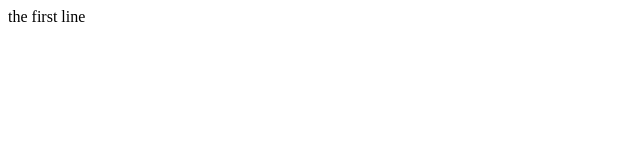
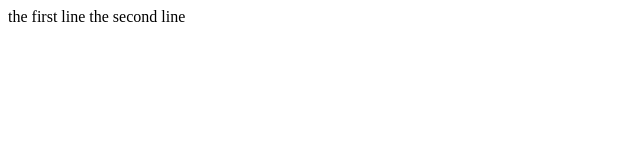
Before and after one commit to nasserkargar/project1, a plain HTML site: page index.html in a window 1280 px wide. Shown: the whole page, without its empty margins (0-640 px from the left). Drawn offline with Linux system fonts and the light colour scheme.

Commit message:
second version

```diff
--- a/index.html
+++ b/index.html
@@ -1 +1,2 @@
 <p1> the first line </p1>
+<p1> the second line</p1>
```
